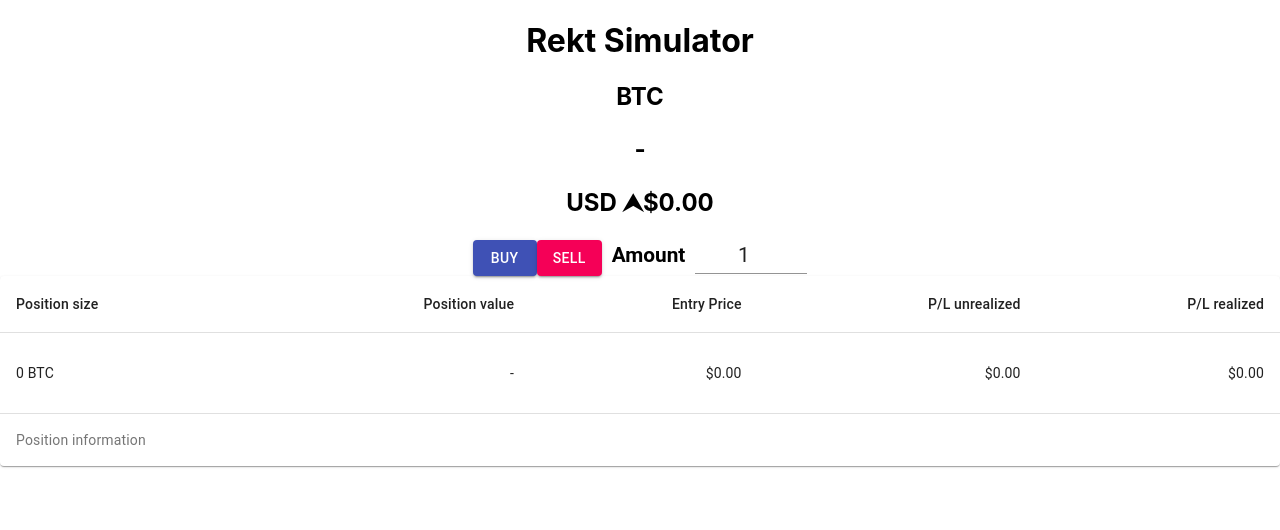
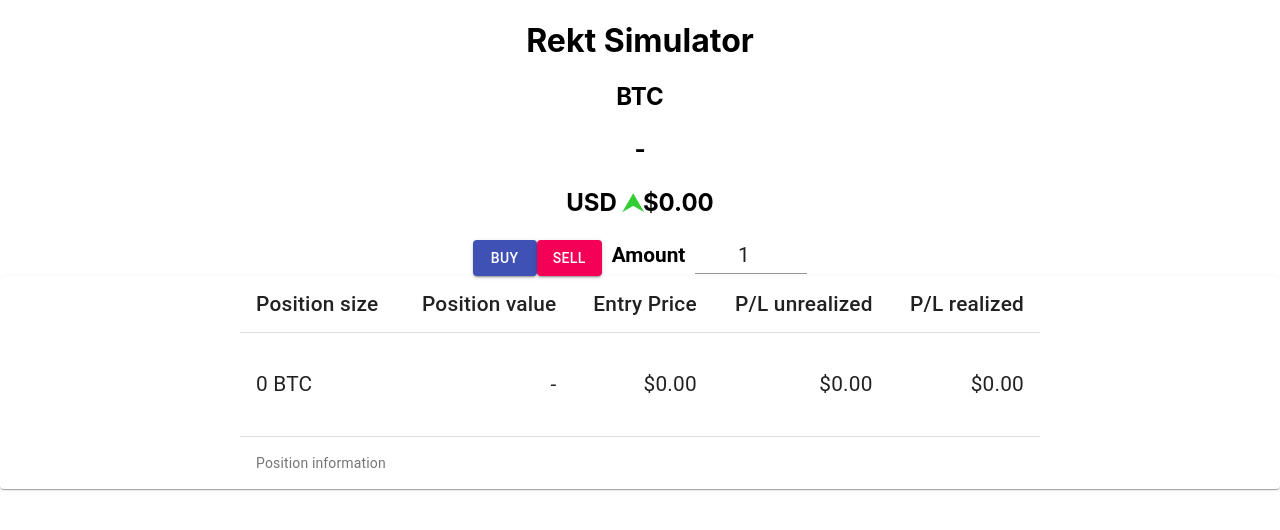
Before and after one commit to matt-src/Bitcoin-Trading-Simulator, a React (Create React App) app: page / in a window 1280 px wide. Shown: the top 530 px of the page. Built offline with nearby package versions, Linux system fonts and the light colour scheme; no server answers.

Commit message:
Increase table font size, center table, set max table width
Increase table font size to 1.3em
Set max table width to 800px
Center table (margin auto)

```diff
--- a/src/App.css
+++ b/src/App.css
@@ -28,6 +28,10 @@
   color: #61dafb;
 }
 
+.MuiTableCell-root{
+  font-size: 1.3em;
+}
+
 @keyframes App-logo-spin {
   from {
     transform: rotate(0deg);
--- a/src/App.js
+++ b/src/App.js
@@ -11,10 +11,12 @@
 import Paper from '@material-ui/core/Paper';
 import Input from '@material-ui/core/Input';
 import { makeStyles } from '@material-ui/core/styles';
+import { StylesProvider } from "@material-ui/core/styles";
 
 const useStyles = makeStyles({
   table: {
-    minWidth: 650 //TODO: make this bigger so the table can't get cut off
+    maxWidth: '800px',
+    margin: "auto"
   },
   amountLabel: {
     paddingLeft: '10px',
@@ -83,7 +85,7 @@
         };
       case AMOUNT_CHANGE:
         console.log("amount change");
-        if(action.value > 9999){
+        if (action.value > 9999) {
           return {
             ...state,
             amount: 9999
@@ -140,7 +142,7 @@
   return (
     <div className="App">
       <h1>Rekt Simulator</h1>
-      <h2>BTC {state.price ? formatter.format(state.price) : <p>-</p>} USD {state.change >= 0 ? <span>⮝</span> : <span>⮟</span>}{formatter.format(state.change)}</h2>
+      <h2>BTC {state.price ? formatter.format(state.price) : <p>-</p>} USD {state.change >= 0 ? <span style={{ color: 'limegreen' }}>⮝</span> : <span style={{ color: 'red' }}>⮟</span>}{formatter.format(state.change)}</h2>
       <Button variant="contained" color="primary" onClick={buyShares}>Buy</Button>
       <Button variant="contained" color="secondary" onClick={sellShares}>Sell</Button>
 
@@ -149,16 +151,17 @@
         id="amount"
         name="amount"
         type="number"
-        inputProps={{ min: 1, max: 9999, style: { textAlign: 'center', fontSize: '1.3em' }}}
+        inputProps={{ min: 1, max: 9999, style: { textAlign: 'center', fontSize: '1.3em' } }}
         value={state.amount}
         onChange={handleAmountChange}
       />
       <TableContainer component={Paper}>
+        <StylesProvider injectFirst>
           <Table className={classes.table} aria-label="caption table">
             <caption>Position information</caption>
             <TableHead>
-            <TableRow>
-              <TableCell>Position size</TableCell>
+              <TableRow >
+                <TableCell >Position size</TableCell>
                 <TableCell align="right">Position value</TableCell>
                 <TableCell align="right">Entry Price</TableCell>
                 <TableCell align="right">P/L unrealized</TableCell>
@@ -175,7 +178,9 @@
               </TableRow>
             </TableBody>
           </Table>
+        </StylesProvider>
       </TableContainer>
+
     </div>
   );
 }
```
Lines whose indentation alone changed are shown as unchanged.
